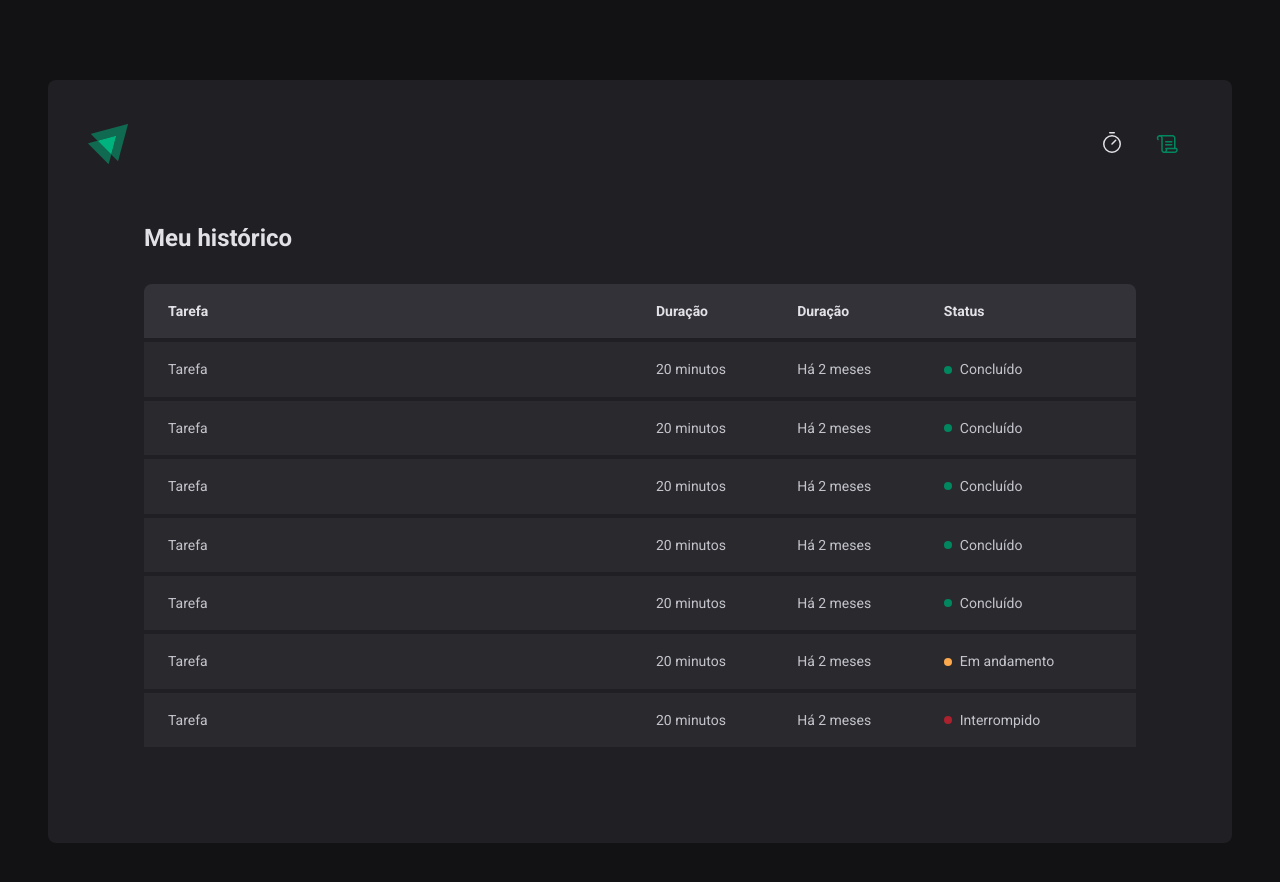
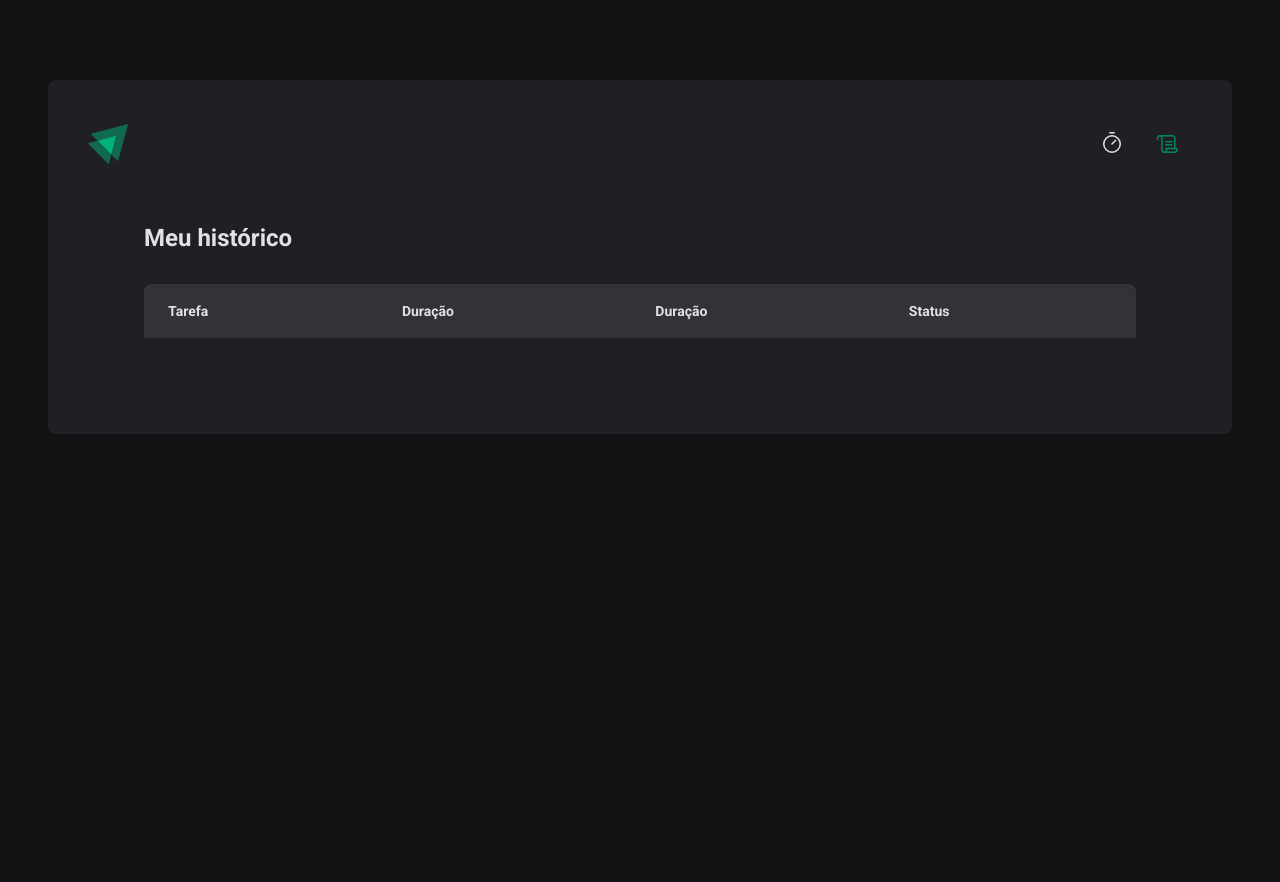
Before and after one commit to varner14/pomodoro-timer, a React (Vite) app: page /history in a window 1280 px wide. Shown: the top 882 px of the page. After the commit the page ends 800 px from the top, so only its background shows below. Built offline with nearby package versions, Linux system fonts and the light colour scheme.

Commit message:
create new context to formdata

```diff
--- /dev/null
+++ b/src/contexts/CyclesContext.tsx
@@ -0,0 +1,103 @@
+import { ReactNode, createContext, useState } from "react";
+
+interface CreateCycleData {
+  task: string;
+  minutesAmount: number;
+}
+
+interface CyclesContextType {
+  cycles: Cycle[];
+  activeCycle: Cycle | undefined;
+  activeCycleId: string | null;
+  amountSecondsPassed: number;
+  markCurrentCycleAsFinished: () => void;
+  setSecondsPassed: (seconds: number) => void;
+  createNewCycle: (data: CreateCycleData) => void;
+  interruptCurrentCycle: () => void;
+}
+
+interface Cycle {
+  id: string;
+  task: string;
+  minutesAmount: number;
+  startDate: Date;
+  interruptedDate?: Date;
+  finishedDate?: Date;
+}
+
+export const CyclesContext = createContext({} as CyclesContextType);
+
+interface CyclesContextProviderProps {
+  children: ReactNode;
+}
+
+export function CyclesContextProvider({
+  children,
+}: CyclesContextProviderProps) {
+  const [cycles, setCycles] = useState<Cycle[]>([]);
+  const [activeCycleId, setActiveCycleId] = useState<string | null>(null);
+  const [amountSecondsPassed, setAmountSecondsPassed] = useState(0);
+
+  const activeCycle = cycles.find((cycle) => cycle.id === activeCycleId);
+
+  function setSecondsPassed(seconds: number) {
+    setAmountSecondsPassed(seconds);
+  }
+
+  function markCurrentCycleAsFinished() {
+    setCycles((state) =>
+      state.map((cycle) => {
+        if (cycle.id === activeCycleId) {
+          return { ...cycle, finishedDate: new Date() };
+        } else {
+          return cycle;
+        }
+      })
+    );
+  }
+
+  function createNewCycle(data: CreateCycleData) {
+    const id = String(new Date().getTime());
+
+    const newCycle: Cycle = {
+      id,
+      task: data.task,
+      minutesAmount: data.minutesAmount,
+      startDate: new Date(),
+    };
+
+    setCycles((state) => [...state, newCycle]);
+    setActiveCycleId(id);
+    setAmountSecondsPassed(0);
+  }
+
+  function interruptCurrentCycle() {
+    setCycles((state) =>
+      state.map((cycle) => {
+        if (cycle.id === activeCycleId) {
+          return { ...cycle, interruptedDate: new Date() };
+        } else {
+          return cycle;
+        }
+      })
+    );
+    setActiveCycleId(null);
+  }
+
+  return (
+    <CyclesContext.Provider
+      value={{
+        cycles,
+        activeCycle,
+        activeCycleId,
+        markCurrentCycleAsFinished,
+        amountSecondsPassed,
+        setSecondsPassed,
+        createNewCycle,
+        interruptCurrentCycle,
+      }}
+    >
+      {children}
+    </CyclesContext.Provider>
+  );
+}
--- a/src/pages/History/index.tsx
+++ b/src/pages/History/index.tsx
@@ -1,6 +1,11 @@
-import { HistoryContainer, HistoryList, Status } from './styles'
+import { useContext } from "react";
+import { formatDistanceToNow } from "date-fns";
+import ptBR from 'date-fns/locale/pt-BR'
+import { HistoryContainer, HistoryList, Status } from "./styles";
+import { CyclesContext } from "../../contexts/CyclesContext";
 
 export function History() {
+  const { cycles } = useContext(CyclesContext);
   return (
     <HistoryContainer>
       <h1>Meu histórico</h1>
@@ -16,65 +21,34 @@
             </tr>
           </thead>
           <tbody>
-            <tr>
-              <td>Tarefa</td>
-              <td>20 minutos</td>
-              <td>Há 2 meses</td>
-              <td>
-                <Status statusColor="green">Concluído</Status>
-              </td>
-            </tr>
-            <tr>
-              <td>Tarefa</td>
-              <td>20 minutos</td>
-              <td>Há 2 meses</td>
-              <td>
-                <Status statusColor="green">Concluído</Status>
-              </td>
-            </tr>
-            <tr>
-              <td>Tarefa</td>
-              <td>20 minutos</td>
-              <td>Há 2 meses</td>
-              <td>
-                <Status statusColor="green">Concluído</Status>
-              </td>
-            </tr>
-            <tr>
-              <td>Tarefa</td>
-              <td>20 minutos</td>
-              <td>Há 2 meses</td>
-              <td>
-                <Status statusColor="green">Concluído</Status>
-              </td>
-            </tr>
-            <tr>
-              <td>Tarefa</td>
-              <td>20 minutos</td>
-              <td>Há 2 meses</td>
-              <td>
-                <Status statusColor="green">Concluído</Status>
-              </td>
-            </tr>
-            <tr>
-              <td>Tarefa</td>
-              <td>20 minutos</td>
-              <td>Há 2 meses</td>
-              <td>
-                <Status statusColor="yellow">Em andamento</Status>
-              </td>
-            </tr>
-            <tr>
-              <td>Tarefa</td>
-              <td>20 minutos</td>
-              <td>Há 2 meses</td>
-              <td>
-                <Status statusColor="red">Interrompido</Status>
-              </td>
-            </tr>
+            {cycles.map((cycle) => {
+              return (
+                <tr key={cycle.id}>
+                  <td>{cycle.task}</td>
+                  <td>{cycle.minutesAmount} minutos</td>
+                  <td>
+                    {formatDistanceToNow(cycle.startDate, {
+                      addSuffix: true,
+                      locale: ptBR
+                    })}
+                  </td>
+                  <td>
+                    {cycle.finishedDate && (
+                      <Status statusColor="green"> Concluido </Status>
+                    )}
+                    {cycle.interruptedDate && (
+                      <Status statusColor="red"> Interrompido </Status>
+                    )}
+                    {!cycle.finishedDate && !cycle.interruptedDate && (
+                      <Status statusColor="yellow"> Em andamento </Status>
+                    )}
+                  </td>
+                </tr>
+              );
+            })}
           </tbody>
         </table>
       </HistoryList>
     </HistoryContainer>
-  )
+  );
 }
--- a/src/pages/Home/components/Countdown/index.tsx
+++ b/src/pages/Home/components/Countdown/index.tsx
@@ -1,18 +1,22 @@
 import { differenceInSeconds } from 'date-fns'
-import { useContext, useEffect, useState } from 'react'
-import { CyclesContext } from '../..'
+import { useContext, useEffect } from 'react'
 import { CountdownContainer, Separator } from './styles'
+import { CyclesContext } from '../../../../contexts/CyclesContext'
 
 export function Countdown() {
-  const { activeCycle, activeCycleId, markCurrentCycleAsFinished } =
-    useContext(CyclesContext)
-
-  const [amountSecondsPassed, setAmountSecondsPassed] = useState(0)
+  const {
+    activeCycle,
+    activeCycleId,
+    markCurrentCycleAsFinished,
+    amountSecondsPassed,
+    setSecondsPassed,
+  } = useContext(CyclesContext)
 
   const totalSeconds = activeCycle ? activeCycle.minutesAmount * 60 : 0
 
   useEffect(() => {
     let interval: number
+
     if (activeCycle) {
       interval = setInterval(() => {
         const secondsDifference = differenceInSeconds(
@@ -22,10 +26,11 @@
 
         if (secondsDifference >= totalSeconds) {
           markCurrentCycleAsFinished()
-          setAmountSecondsPassed(totalSeconds)
+
+          setSecondsPassed(totalSeconds)
           clearInterval(interval)
         } else {
-          setAmountSecondsPassed(secondsDifference)
+          setSecondsPassed(secondsDifference)
         }
       }, 1000)
     }
@@ -33,7 +38,13 @@
     return () => {
       clearInterval(interval)
     }
-  }, [activeCycle, totalSeconds, activeCycleId, markCurrentCycleAsFinished])
+  }, [
+    activeCycle,
+    totalSeconds,
+    activeCycleId,
+    setSecondsPassed,
+    markCurrentCycleAsFinished,
+  ])
 
   const currentSeconds = activeCycle ? totalSeconds - amountSecondsPassed : 0
 
@@ -47,7 +58,7 @@
     if (activeCycle) {
       document.title = `${minutes}:${seconds}`
     }
-  })
+  }, [minutes, seconds, activeCycle])
 
   return (
     <CountdownContainer>
--- a/src/pages/Home/components/NewCycleForm/index.tsx
+++ b/src/pages/Home/components/NewCycleForm/index.tsx
@@ -1,26 +1,11 @@
-import { zodResolver } from '@hookform/resolvers/zod'
-import { FormContainer, TaskInput, MinutesAmountInput } from './styles'
-import { useForm } from 'react-hook-form'
-import * as zod from 'zod'
-
-const newCicleFormValidationSchema = zod.object({
-  task: zod.string().min(1, 'Informe a tarefa'),
-  minutesAmount: zod
-    .number()
-    .min(1, 'O ciclo deve ser de no mínimo 5 minutos')
-    .max(60, 'o ciclo deve ser entre 5 e 60 minutos'),
-})
-
-type NewCicleFormData = zod.infer<typeof newCicleFormValidationSchema>
+import { FormContainer, MinutesAmountInput, TaskInput } from './styles'
+import { useContext } from 'react'
+import { useFormContext } from 'react-hook-form'
+import { CyclesContext } from '../../../../contexts/CyclesContext'
 
 export function NewCycleForm() {
-  const { register } = useForm<NewCicleFormData>({
-    resolver: zodResolver(newCicleFormValidationSchema),
-    defaultValues: {
-      task: '',
-      minutesAmount: 0,
-    },
-  })
+  const { activeCycle } = useContext(CyclesContext)
+  const { register } = useFormContext()
 
   return (
     <FormContainer>
@@ -28,8 +13,8 @@
       <TaskInput
         id="task"
         list="task-suggestions"
-        disabled={!!true}
         placeholder="Dê um nome para o seu projeto"
+        disabled={!!activeCycle}
         {...register('task')}
       />
 
@@ -46,8 +31,9 @@
         id="minutesAmount"
         placeholder="00"
         step={5}
-        min={1}
-        disabled={!!true}
+        min={5}
+        max={60}
+        disabled={!!activeCycle}
         {...register('minutesAmount', { valueAsNumber: true })}
       />
 
```
Also changed, not shown: src/App.tsx (+11 -6 lines), src/pages/Home/index.tsx (+42 -78 lines).
